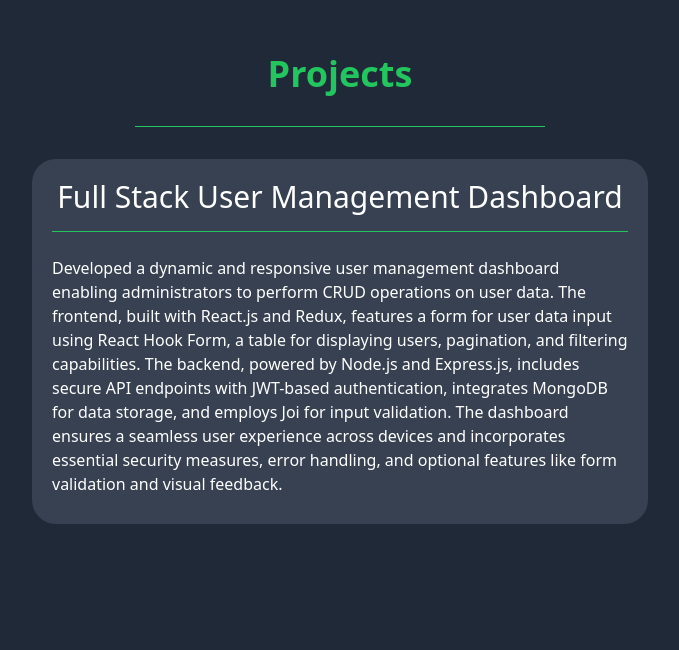
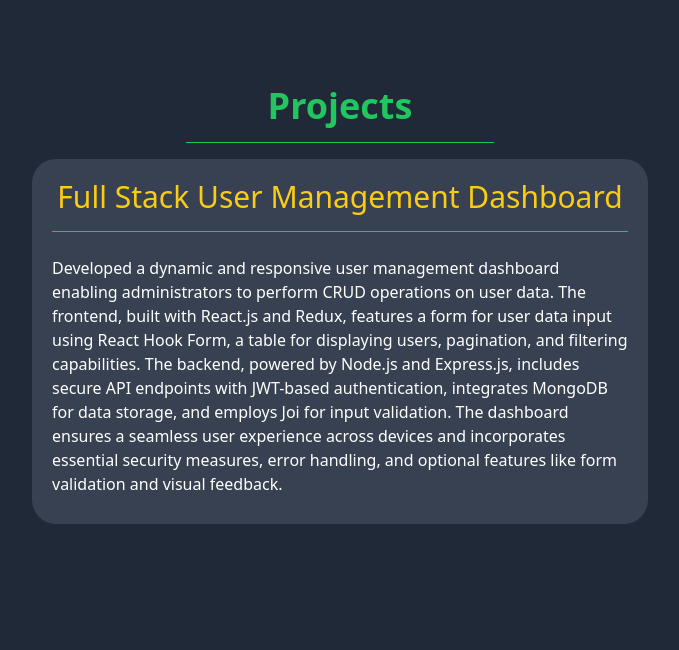
Before and after one commit to chiratla-yuva/Portfolio, a React (Vite) app: page / in a window 1280 px wide. Shown: the part 2490-3140 px from the top of the page, without its empty margins (300-979 px from the left). Built offline with nearby package versions, Linux system fonts and the light colour scheme.

Commit message:
changes done

```diff
--- a/src/components/Projects/Projects.jsx
+++ b/src/components/Projects/Projects.jsx
@@ -2,11 +2,11 @@ import React from 'react'
 
 const Projects = () => {
     return (
-        <div className="w-full min-h-screen pt-20 p-6 flex flex-wrap flex-col items-center bg-gray-800" id="projects">
+        <div className="w-full min-h-screen pt-28 p-6 flex flex-wrap flex-col items-center bg-gray-800" id="projects">
             <h1 className="text-center text-4xl font-bold text-green-500">Projects</h1>
-            <hr className="w-1/3 my-8 border-green-500" />
+            <hr className="w-1/4 my-4 border-green-500" />
             <div className='bg-gray-700 w-full min-h-max p-5 flex flex-col items-center justify-center rounded-3xl xl:w-1/2'>
-                <h1 className='text-xl font-medium lg:text-3xl'>Full Stack User Management Dashboard</h1>
+                <h1 className='text-xl font-medium lg:text-3xl text-yellow-400'>Full Stack User Management Dashboard</h1>
                 <hr className="w-full mx-auto my-4 border-green-500"/>
                 <p className='text-md py-2'>Developed a dynamic and responsive user management dashboard enabling administrators to perform CRUD operations on user data. The frontend, built with React.js and Redux, features a form for user data input using React Hook Form, a table for displaying users, pagination, and filtering capabilities. The backend, powered by Node.js and Express.js, includes secure API endpoints with JWT-based authentication, integrates MongoDB for data storage, and employs Joi for input validation. The dashboard ensures a seamless user experience across devices and incorporates essential security measures, error handling, and optional features like form validation and visual feedback.</p>
             </div>
```
